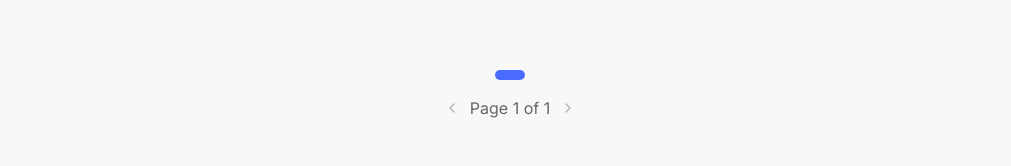
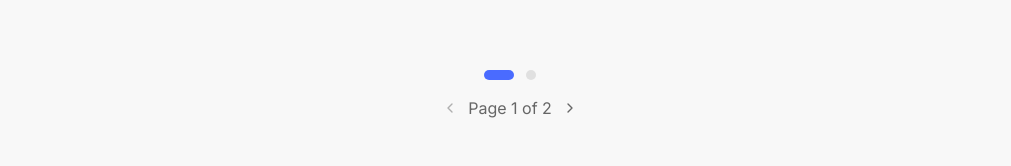
Before and after one commit to Huzzi-loop/portfolio, a React (Vite) app: page / in a window 1280 px wide. Shown: the part 5089-5255 px from the top of the page, without its empty margins (130-1141 px from the left). Built offline with nearby package versions, Linux system fonts and the light colour scheme.

Commit message:
added fourth project

```diff
--- a/src/components/sections/Projects.jsx
+++ b/src/components/sections/Projects.jsx
@@ -352,8 +352,21 @@ const Projects = () => {
         "Implements LRU/Random eviction",
         "Uses Strategy & Observer design patterns",
       ],
-      github: "https://github.com/Huzefa52/In-Memory-Cache-Java",
+      github: "https://github.com/Huzzi-loop/in-memory-cache",
       live: "",
+    },
+    {
+      title: "Sorting Visualizer",
+      description:
+        "A web-based sorting visualizer that demonstrates various sorting algorithms in real-time, helping users understand their efficiency and mechanics.",
+      image: "/src/assets/projects/sorting.png",
+      techStack: ["React", "DSA"],
+      highlights: [
+        "Implements sorting algorithms like BubbleSort, SelectionSort, QuickSort and MergeSort",
+        "Interactive UI for real-time visualization",
+      ],
+      github: "https://github.com/Huzzi-loop/SortingVisualiser",
+      live: "https://sortvisualiser.web.app/",
     },
   ];
 
@@ -409,18 +422,6 @@ const Projects = () => {
     setCurrentPage(pageIndex);
   };
 
-  // Calculate visible projects
-  const visibleProjects = [];
-  for (let i = 0; i < itemsPerPage; i++) {
-    const projectIndex = currentPage * itemsPerPage + i;
-    if (projectIndex < projects.length) {
-      visibleProjects.push(projects[projectIndex]);
-    } else {
-      // Add empty slot to maintain grid layout
-      visibleProjects.push(null);
-    }
-  }
-
   const containerVariants = {
     hidden: { opacity: 0 },
     visible: {
@@ -470,6 +471,7 @@ const Projects = () => {
           >
             {projects.map((project, index) => (
               <CarouselCard key={index}>
+                {project && (
                   <ProjectCard variants={cardVariants}>
                     {project.image ? (
                       <ProjectImage>
@@ -524,6 +526,7 @@ const Projects = () => {
                       </ProjectLinks>
                     </ProjectContent>
                   </ProjectCard>
+                )}
               </CarouselCard>
             ))}
           </CarouselTrack>
```
Also changed, not shown: src/assets/projects/sorting.png (added). Lines whose indentation alone changed are shown as unchanged.
